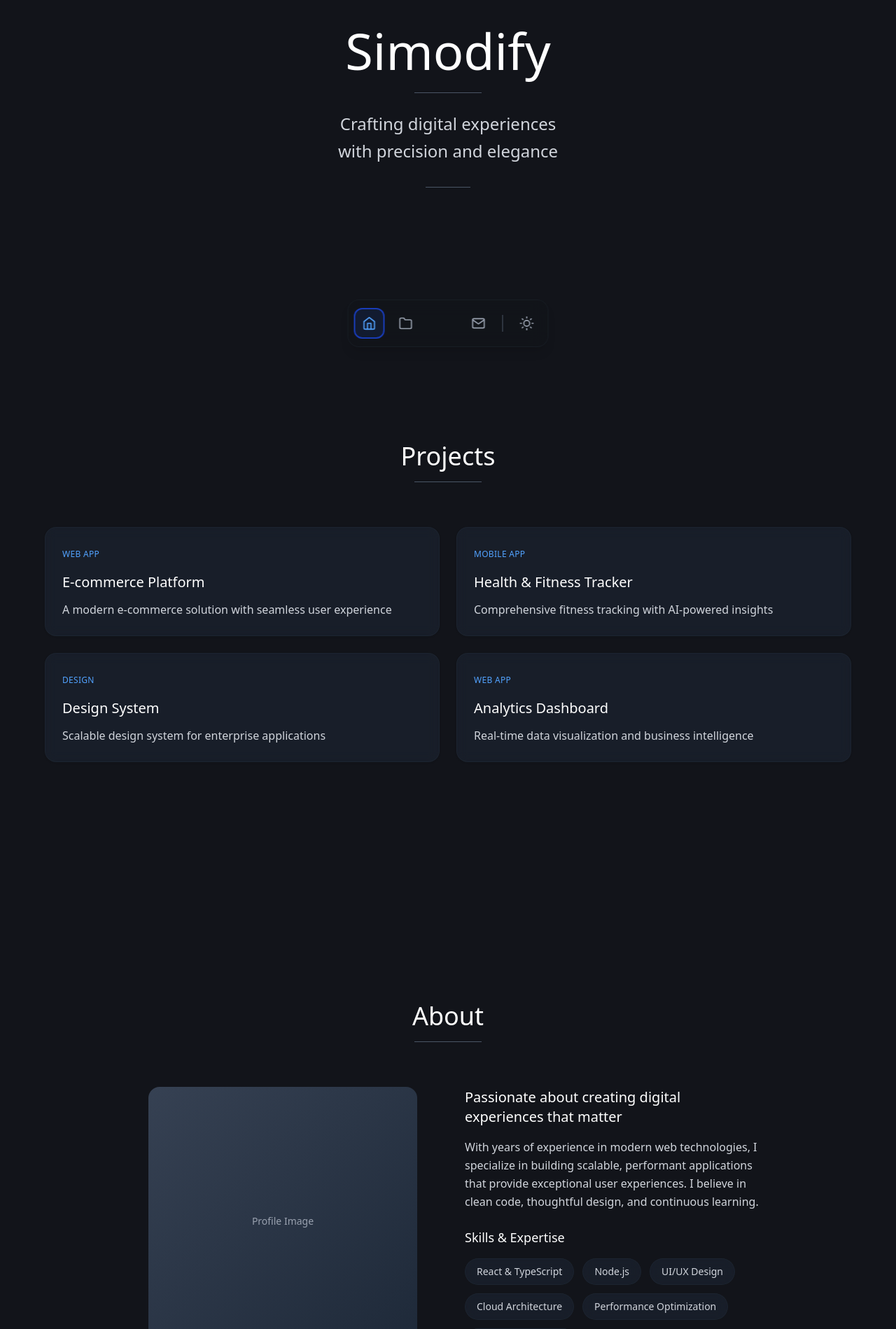
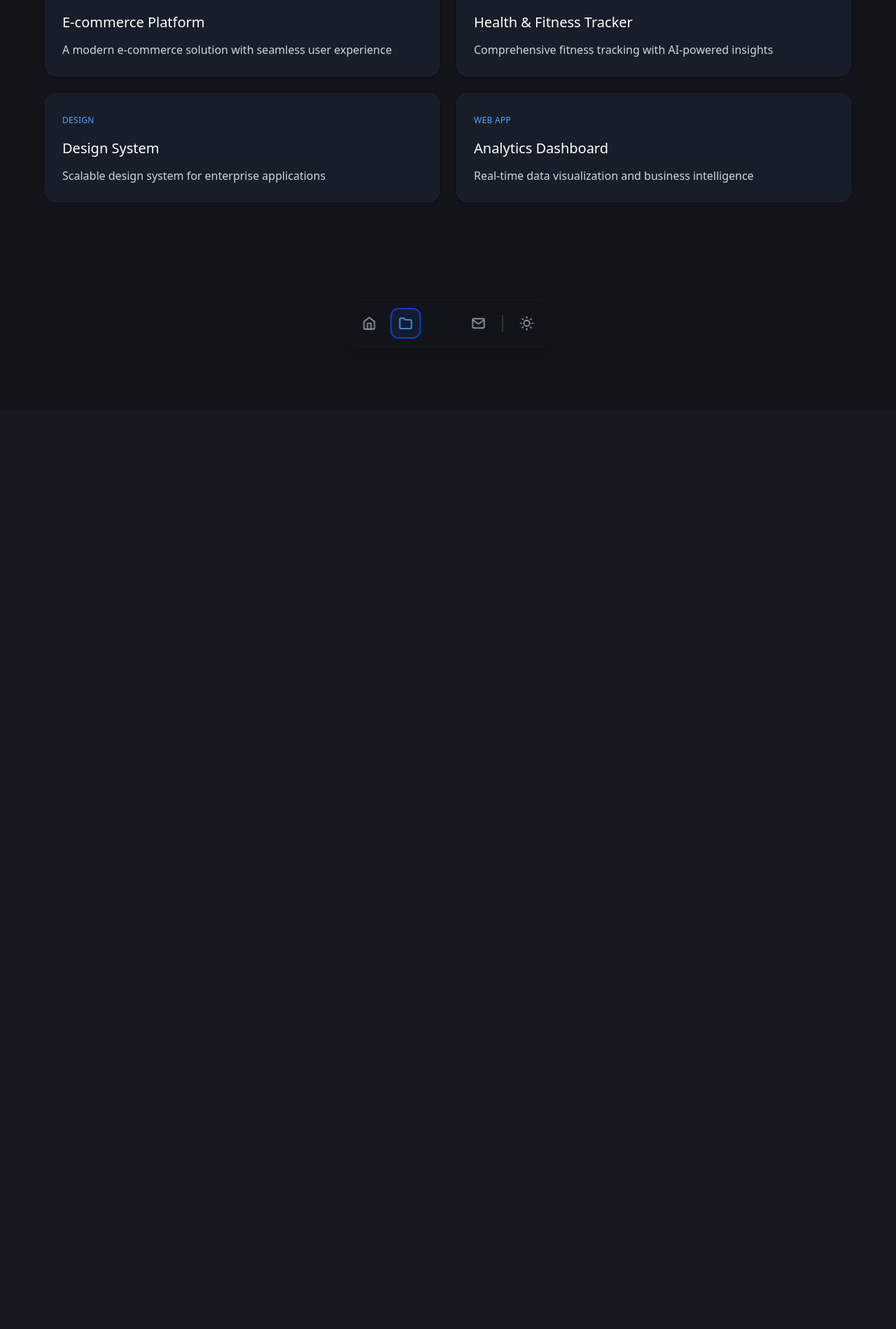
Before and after one commit to carlodandan/simodify, a React (Vite) app: page /projects in a window 1280 px wide. Shown: the part 280-2179 px from the top of the page at 70% size. After the commit the page ends 864 px from the top, so only its background shows below. Built offline with nearby package versions, Linux system fonts and the light colour scheme; some icons are missing.

Commit message:
Minor updates; Added wrangler and react-router-dom packages. Added sitemaps and robots. Removed console logs.
Signed-off-by: Carlo Dee <carlodee.official@proton.me>

```diff
--- a/src/App.tsx
+++ b/src/App.tsx
@@ -1,4 +1,5 @@
-import React, { useState, useEffect } from 'react'
+import { useState, useEffect } from 'react'
+import { BrowserRouter as Router, Routes, Route, useLocation } from 'react-router-dom'
 import Layout from './components/Layout'
 import Home from './components/Home'
 import Projects from './components/Projects'
@@ -6,6 +7,19 @@ import About from './components/About'
 import Contact from './components/Contact'
 
 export type Theme = 'light' | 'dark'
+
+// Component to handle section activation based on route
+function RouteHandler({ setActiveSection }: { setActiveSection: (section: string) => void }) {
+  const location = useLocation()
+
+  useEffect(() => {
+    // Extract section from pathname and remove leading slash
+    const section = location.pathname.substring(1) || 'home'
+    setActiveSection(section)
+  }, [location, setActiveSection])
+
+  return null
+}
 
 function App() {
   const [theme, setTheme] = useState<Theme>('dark')
@@ -32,27 +46,32 @@ function App() {
     void root.offsetHeight
 
     localStorage.setItem('theme', theme)
-
-    console.log('Theme applied to DOM:', theme) // Debug log
   }, [theme])
 
   const toggleTheme = () => {
-    console.log('Toggling theme from:', theme)
     setTheme(prev => prev === 'light' ? 'dark' : 'light')
   }
 
   return (
+    <Router>
+      <RouteHandler setActiveSection={setActiveSection} />
       <Layout
         activeSection={activeSection}
         setActiveSection={setActiveSection}
         theme={theme}
         toggleTheme={toggleTheme}
       >
-      <Home id="home" />
-      <Projects id="projects" />
-      <About id="about" />
-      <Contact id="contact" />
+        <Routes>
+          <Route path="/" element={<Home id="home" />} />
+          <Route path="/home" element={<Home id="home" />} />
+          <Route path="/projects" element={<Projects id="projects" />} />
+          <Route path="/about" element={<About id="about" />} />
+          <Route path="/contact" element={<Contact id="contact" />} />
+          {/* Optional: Add a catch-all route for 404 */}
+          <Route path="*" element={<Home id="home" />} />
+        </Routes>
       </Layout>
+    </Router>
   )
 }
 
--- a/src/components/About.tsx
+++ b/src/components/About.tsx
@@ -77,7 +77,7 @@ const About: React.FC<AboutProps> = ({ id }) => {
                       whileInView={{ opacity: 1, scale: 1 }}
                       transition={{ duration: 0.4, delay: index * 0.1 }}
                       viewport={{ once: true }}
-                      className="px-4 py-2 bg-custom-white/50 dark:bg-gray-800/50 backdrop-blur-sm rounded-full text-sm text-gray-700 dark:text-gray-300 border border-white/20 dark:border-gray-700/20"
+                      className="px-4 py-2 bg-white/30 dark:bg-gray-800/50 backdrop-blur-sm rounded-full text-sm text-gray-700 dark:text-gray-300 border border-white/20 dark:border-gray-700/20"
                     >
                       {skill}
                     </motion.span>
--- a/src/components/NavBar.tsx
+++ b/src/components/NavBar.tsx
@@ -1,5 +1,6 @@
 import React from 'react'
-import { motion, AnimatePresence } from 'framer-motion'
+import { Link, useLocation } from 'react-router-dom'
+import { motion } from 'framer-motion'
 import IconButton from './IconButton'
 import ThemeToggle from './ThemeToggle'
 import type { Theme } from '../App'
@@ -17,20 +18,20 @@ const NavBar: React.FC<NavBarProps> = ({
   theme,
   toggleTheme
 }) => {
+  const location = useLocation()
+
   const navItems = [
-    { id: 'home', icon: 'Home', label: 'Home' },
-    { id: 'projects', icon: 'Projects', label: 'Projects' },
-    { id: 'about', icon: 'About', label: 'About' },
-    { id: 'contact', icon: 'Mail', label: 'Contact' },
+    { id: 'home', icon: 'Home', label: 'Home', path: '/' },
+    { id: 'projects', icon: 'Projects', label: 'Projects', path: '/projects' },
+    { id: 'about', icon: 'About', label: 'About', path: '/about' },
+    { id: 'contact', icon: 'Mail', label: 'Contact', path: '/contact' },
   ]
 
-  const scrollToSection = (sectionId: string) => {
-    const element = document.getElementById(sectionId)
-    if (element) {
-      element.scrollIntoView({ behavior: 'smooth' })
-      setActiveSection(sectionId)
-    }
-  }
+  // Update active section based on current route
+  React.useEffect(() => {
+    const currentPath = location.pathname.substring(1) || 'home'
+    setActiveSection(currentPath)
+  }, [location.pathname, setActiveSection])
 
   return (
     <motion.nav
@@ -46,13 +47,18 @@ const NavBar: React.FC<NavBarProps> = ({
     >
       <div className="relative flex items-center gap-2 p-2 bg-custom-white/80 dark:bg-custom-dark/80 backdrop-blur-md rounded-2xl shadow-lg border border-white/20 dark:border-gray-700/20">
         {navItems.map((item) => (
-          <IconButton
+          <Link
             key={item.id}
-            icon={item.icon}
-            label={item.label}
-            isActive={activeSection === item.id}
-            onClick={() => scrollToSection(item.id)}
-          />
+            to={item.path}
+            onClick={() => setActiveSection(item.id)}
+          >
+            <IconButton
+              icon={item.icon}
+              label={item.label}
+              isActive={activeSection === item.id}
+              onClick={() => {}} // Empty function since navigation is handled by Link
+            />
+          </Link>
         ))}
         <div className="h-6 w-px bg-gray-300 dark:bg-gray-600 mx-1" />
         <ThemeToggle theme={theme} toggleTheme={toggleTheme} />
--- a/src/components/ThemeToggle.tsx
+++ b/src/components/ThemeToggle.tsx
@@ -10,7 +10,6 @@ interface ThemeToggleProps {
 
 const ThemeToggle: React.FC<ThemeToggleProps> = ({ theme, toggleTheme }) => {
   const handleClick = () => {
-    console.log('ThemeToggle clicked, current theme:', theme)
     toggleTheme()
   }
 
```
Also changed, not shown: package.json (+6 -2 lines), public/robots.txt (added), 1 other file (tests, documents, lock files or other folders). Lines whose indentation alone changed are shown as unchanged.
